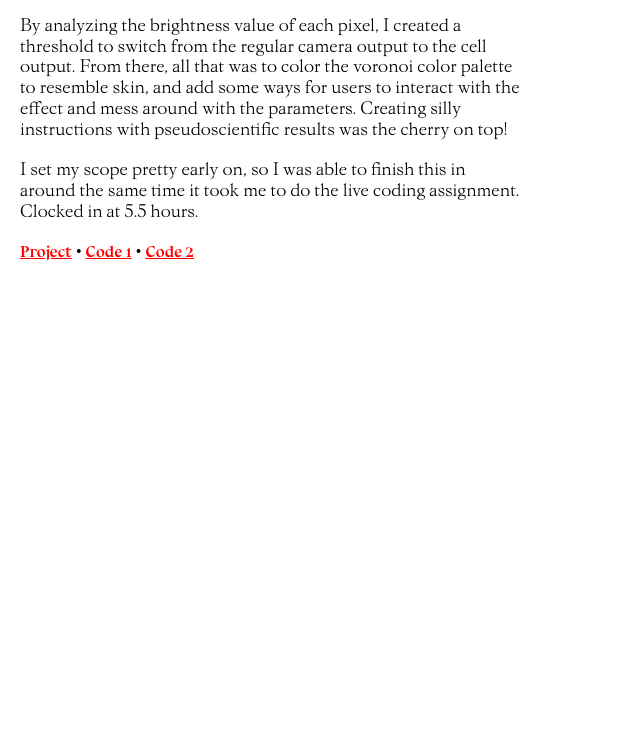
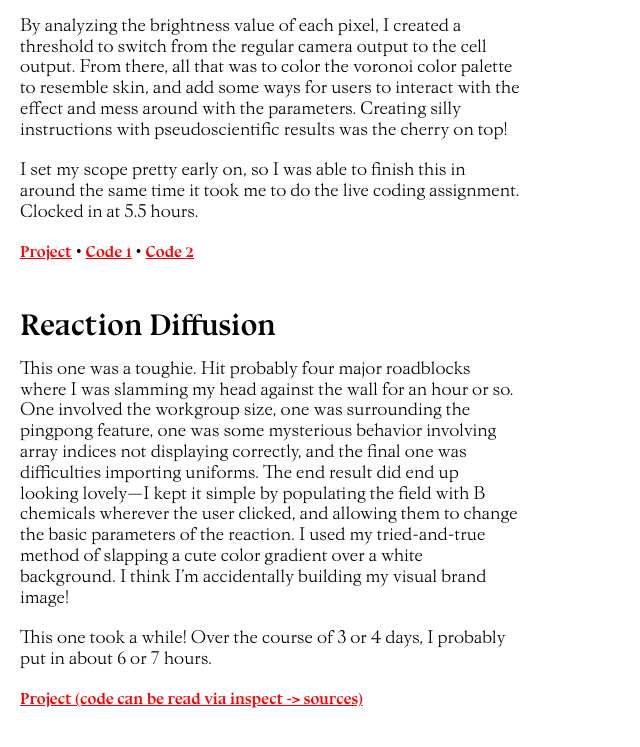
Before and after one commit to notsoli/sams-4099-collection, a plain HTML site: page index.html in a window 1280 px wide. Shown: the part 1054-1801 px from the top of the page, without its empty margins (0-640 px from the left). Before the commit the page ends 1364 px from the top, so only its background shows below. Drawn offline with Linux system fonts and the light colour scheme.

Commit message:
Wrote a3 description

```diff
--- a/index.html
+++ b/index.html
@@ -49,6 +49,17 @@
             assignment. Clocked in at 5.5 hours.</p>
             <li><a href="videoprocessing/">Project</a> • <a href="videoprocessing/app.js">Code 1</a> • <a href="videoprocessing/frag.wgsl">Code 2</a></li>
         </article>
+        <article>
+            <h2>Reaction Diffusion</h2>
+            <p>This one was a toughie. Hit probably four major roadblocks where I was slamming my head against the wall for an hour
+            or so. One involved the workgroup size, one was surrounding the pingpong feature, one was some mysterious behavior
+            involving array indices not displaying correctly, and the final one was difficulties importing uniforms. The end result
+            did end up looking lovely—I kept it simple by populating the field with B chemicals wherever the user clicked, and allowing
+            them to change the basic parameters of the reaction. I used my tried-and-true method of slapping a cute color gradient
+            over a white background. I think I'm accidentally building my visual brand image!</p>
+            <p>This one took a while! Over the course of 3 or 4 days, I probably put in about 6 or 7 hours.</p>
+            <li><a href="reactiondiffusion/">Project (code can be read via inspect -> sources)</a></li>
+        </article>
     </main>
     <footer>
 
```
